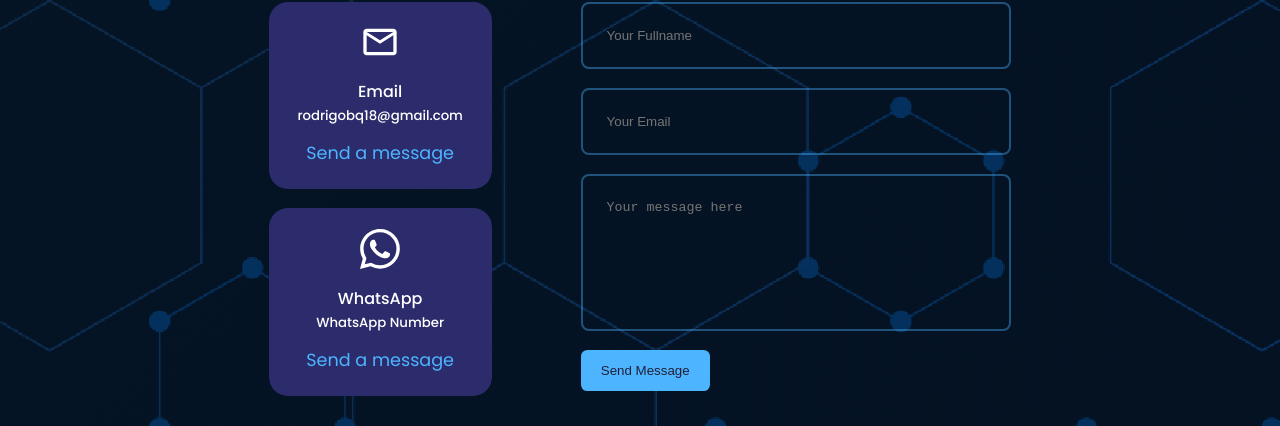
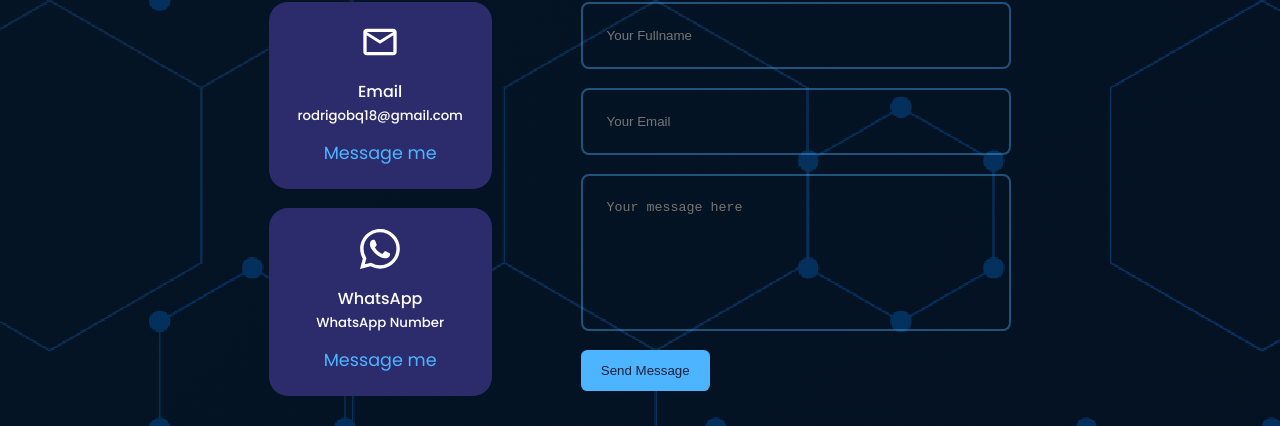
Before and after one commit to Rom1893/myWebpage, a React (Create React App) app: page / in a window 1280 px wide. Shown: the part 4360-4786 px from the top of the page. Built offline with nearby package versions, Linux system fonts and the light colour scheme.

Commit message:
Fixed socials links

```diff
--- a/src/Components/Contact/Contact.jsx
+++ b/src/Components/Contact/Contact.jsx
@@ -29,13 +29,13 @@ const Contact = () => {
             <MdOutlineMailOutline className='contact_option-icon' size={40} />
             <h4>Email</h4>
             <h5>rodrigobq18@gmail.com</h5>
-            <a href="mailto:rodrigobq18@gmail.com" target="_blank">Send a message</a>
+            <a href="mailto:rodrigobq18@gmail.com" target="_blank">Message me</a>
           </article>
           <article className='contact_option'>
             <BsWhatsapp className='contact_option-icon' size={40} />
             <h4>WhatsApp</h4>
             <h5>WhatsApp Number</h5>
-            <a href="https://api.whatsapp.com/send?phone=56977422412" target="_blank">Send a message</a>
+            <a href="https://api.whatsapp.com/send?phone=56977422412" target="_blank">Message me</a>
           </article>
         </div>
         <form ref={form} onSubmit={sendEmail}>
--- a/src/Components/Footer/Footer.jsx
+++ b/src/Components/Footer/Footer.jsx
@@ -16,8 +16,8 @@ export default function Footer() {
       </ul>
 
       <div className="footer_social">
-        <a href="https://linkedin.com" target="_blank"><BsLinkedin size={35} /></a>
-        <a href="https://github.com" target="_blank"><BsGithub size={35} /></a>
+        <a href="https://www.linkedin.com/in/rodrigo-mor%C3%A1n-figueroa-6a944316b/" target="_blank"><BsLinkedin size={35} /></a>
+        <a href="https://github.com/Rom1893" target="_blank"><BsGithub size={35} /></a>
       </div>
     </footer>
   )
--- a/src/Components/Header/HeaderSocials.jsx
+++ b/src/Components/Header/HeaderSocials.jsx
@@ -6,8 +6,8 @@ import {BsGithub} from "react-icons/bs"
 const HeaderSocials = () => {
   return (
     <div className='header__socials'>
-        <a href="https://linkedin.com" target="_blank"><BsLinkedin size={35}/></a>
-        <a href="https://github.com" target="_blank"><BsGithub size={35}/></a>
+        <a href="https://www.linkedin.com/in/rodrigo-mor%C3%A1n-figueroa-6a944316b/" target="_blank"><BsLinkedin size={35}/></a>
+        <a href="https://github.com/Rom1893" target="_blank"><BsGithub size={35}/></a>
     </div>
   )
 }
```
